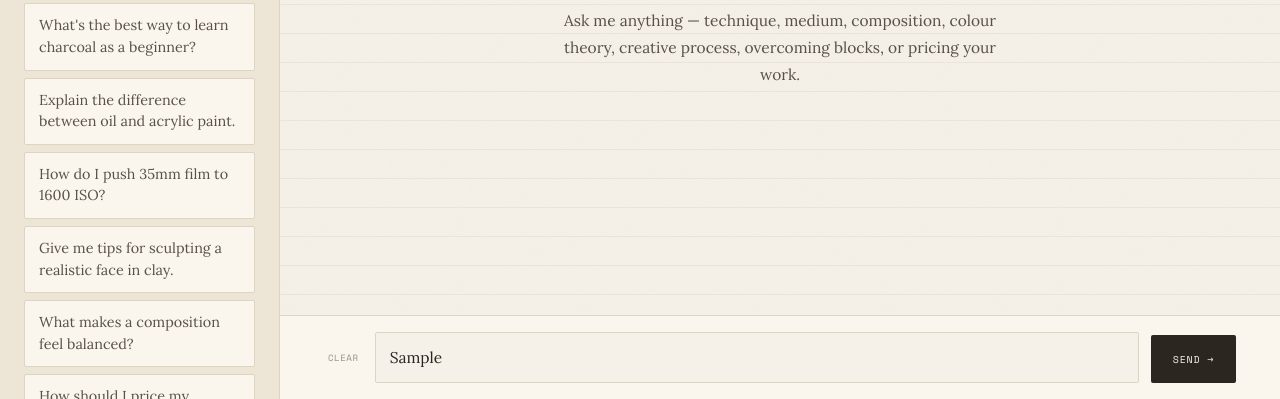
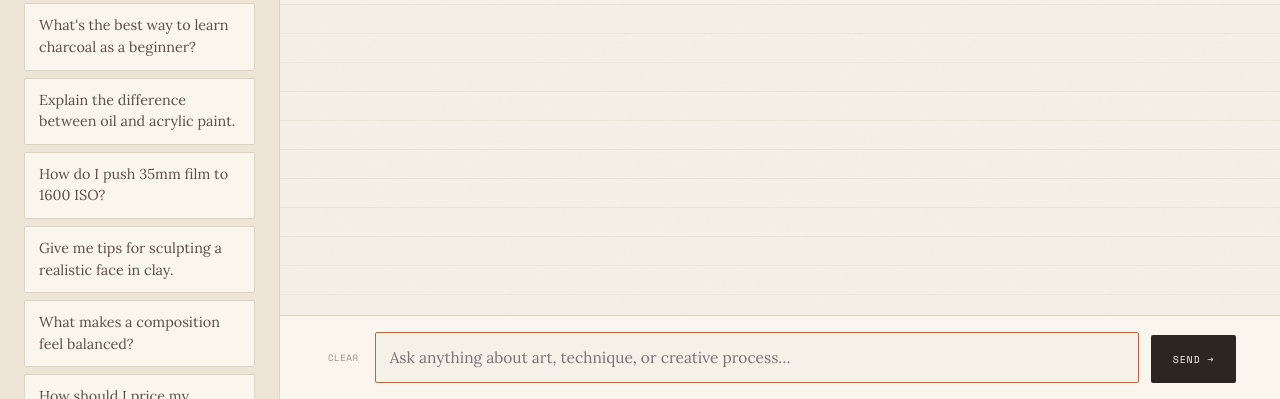
Before and after one commit to jzac151-crypto/Lumetriq, a website: page public/assistant.html in a window 1280 px wide. Both pictures are taken after typing "Sample" into the empty fields and a click on the button "SEND →". Shown: the part 401-800 px from the top of the page. Drawn offline with nearby package versions, Linux system fonts and the light colour scheme; no server answers; a web font is replaced by a local one.

Commit message:
Update assistant.html

```diff
--- a/public/assistant.html
+++ b/public/assistant.html
@@ -229,7 +229,7 @@ async function send() {
   addTyping();
 
   try {
-    const res = await fetch('https://optimistic-truth-lumetriq.up.railway.app/api/claude'
+    const res = await fetch('https://optimistic-truth-lumetriq.up.railway.app/api/claude', {
       method: 'POST',
       headers: { 'Content-Type': 'application/json' },
       body: JSON.stringify({
```
